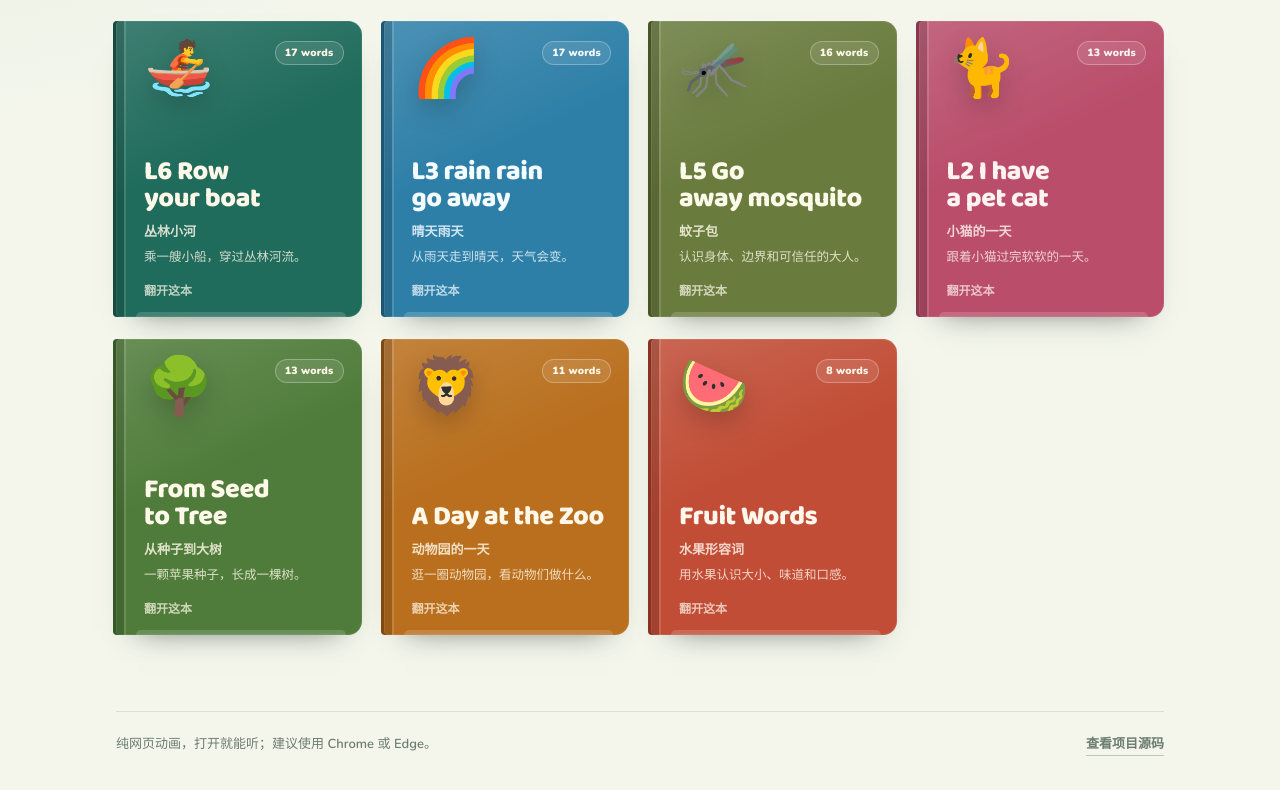
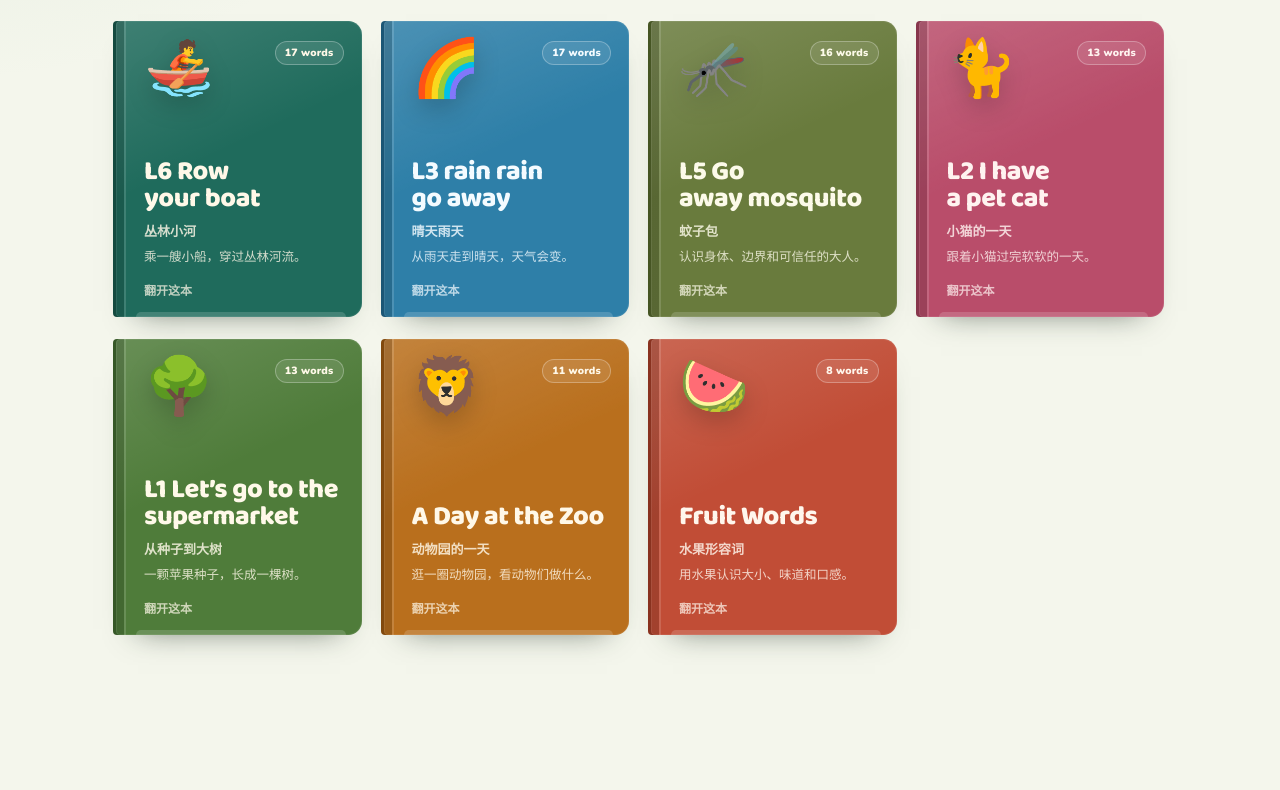
Before and after one commit to duandalei/Word-video, a plain HTML site: page index.html in a window 1280 px wide. Shown: the part 797-1587 px from the top of the page. After the commit the page ends 1488 px from the top, so only its background shows below. Drawn offline with nearby package versions, Linux system fonts and the light colour scheme.

Commit message:
Rename L1 lesson and remove footer note
Co-Authored-By: Claude Code <noreply@anthropic.com>

```diff
--- a/index.html
+++ b/index.html
@@ -448,27 +448,6 @@ button,a{-webkit-tap-highlight-color:transparent}
 .cover-zoo{--cover:#B96F1D;--edge:#81490D;--cover-ink:#FFF8E8}
 .cover-fruit{--cover:#C14D36;--edge:#89321F;--cover-ink:#FFF6EC}
 
-/* ── Footer ─────────────────────────────────────────── */
-.footer{
-  display:flex;
-  align-items:center;
-  justify-content:space-between;
-  gap:18px;
-  margin-top:clamp(38px,5vw,62px);
-  padding-top:22px;
-  border-top:1px solid var(--line);
-  color:var(--muted);
-  font-size:13px;
-  line-height:1.6;
-}
-.footer p{margin:0}
-.footer a{
-  font-weight:900;
-  text-decoration:none;
-  border-bottom:1px solid color-mix(in srgb, var(--muted) 40%, transparent);
-}
-.footer a:hover{color:var(--ink);border-color:var(--ink)}
-
 @media (max-width:980px){
   .hero{grid-template-columns:1fr;gap:34px}
   .hero h1{max-width:12ch}
@@ -480,8 +459,6 @@ button,a{-webkit-tap-highlight-color:transparent}
   .shelf-head p{max-width:38ch;margin-top:10px;text-align:left}
   .books{grid-template-columns:repeat(2,minmax(0,1fr));gap:16px}
   .book{min-height:270px;padding:17px 14px 16px 24px}
-  .footer{display:block}
-  .footer a{display:inline-block;margin-top:6px}
 }
 @media (max-width:390px){
   .page{padding-inline:14px}
@@ -598,13 +575,13 @@ button,a{-webkit-tap-highlight-color:transparent}
           </span>
         </a>
 
-        <a class="book cover-tree" href="apple-tree.html" aria-label="打开 From Seed to Tree，从种子到大树">
+        <a class="book cover-tree" href="L1%20Let%E2%80%99s%20go%20to%20the%20supermarket.html" aria-label="打开 L1 Let’s go to the supermarket，从种子到大树">
           <span class="book-top">
             <span class="book-emoji" aria-hidden="true">🌳</span>
             <span class="book-count">13 words</span>
           </span>
           <span class="book-info">
-            <span class="book-title">From Seed to Tree</span>
+            <span class="book-title">L1 Let’s go to the supermarket</span>
             <span class="book-cn">从种子到大树</span>
             <span class="book-desc">一颗苹果种子，长成一棵树。</span>
             <span class="book-open">翻开这本</span>
@@ -640,10 +617,6 @@ button,a{-webkit-tap-highlight-color:transparent}
     </section>
   </main>
 
-  <footer class="footer">
-    <p>纯网页动画，打开就能听；建议使用 Chrome 或 Edge。</p>
-    <a href="https://github.com/duandalei/Word-video" target="_blank" rel="noreferrer">查看项目源码</a>
-  </footer>
 </div>
 </body>
 </html>
```
Also changed, not shown: L1 Let’s go to the supermarket.html (renamed from apple-tree.html, +1 -1 lines), 1 other file.
